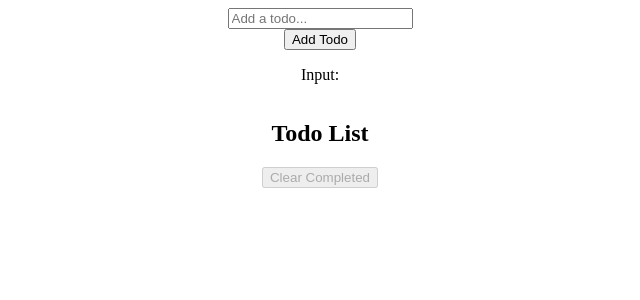
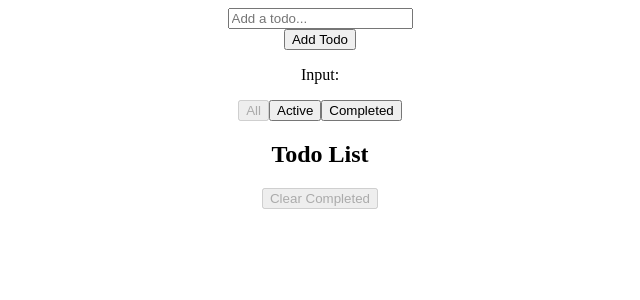
Before and after one commit to HireFabiola/Mod10_Lab3, a React (Vite) app: page / in a window 1280 px wide. Shown: the top 300 px of the page, without its empty margins (320-960 px from the left). Built offline with nearby package versions, Linux system fonts and the light colour scheme.

Commit message:
Added Filter buttons directly to App.tsx

```diff
--- a/src/App.tsx
+++ b/src/App.tsx
@@ -2,16 +2,20 @@
 import { TodoInput } from './components/TodoInput'
 import { TodoList } from './components/TodoList'
 
-// Import custom context hook
+// Import custom context hooks
 import { useTodos } from './components/TodoContext'
+import { useFilter } from './components/FilterContext'
 
 function App() {
 
-  // Access todos state and clearCompleted function from context
+  // Access todos state and clearCompleted function from TodoContext
   const { todos, clearCompleted } = useTodos()
 
+  // Access current filter and setFilter function from FilterContext
+  const { filter, setFilter } = useFilter()
+
   // Check whether any completed todos exist
-  // Used to enable/disable the button dynamically
+  // Used to enable/disable the Clear Completed button dynamically
   const hasCompletedTodos = todos.some(
     (todo) => todo.completed
   )
@@ -19,6 +23,31 @@
   return (
     <div className="listContainer">
       <TodoInput />
+
+      {/* Filter buttons update the current visibility filter */}
+      <div className="filterButtons">
+        <button
+          onClick={() => setFilter('all')}
+          disabled={filter === 'all'}
+        >
+          All
+        </button>
+
+        <button
+          onClick={() => setFilter('active')}
+          disabled={filter === 'active'}
+        >
+          Active
+        </button>
+
+        <button
+          onClick={() => setFilter('completed')}
+          disabled={filter === 'completed'}
+        >
+          Completed
+        </button>
+      </div>
+
       <TodoList />
 
       {/* Button to remove all completed todos */}
```
